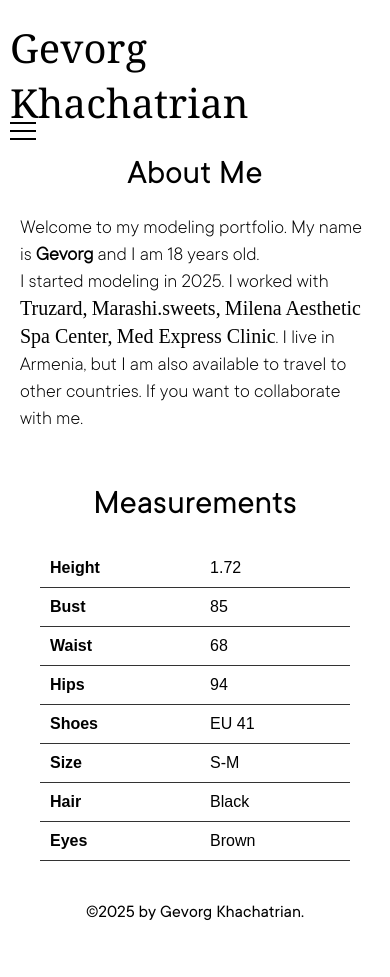
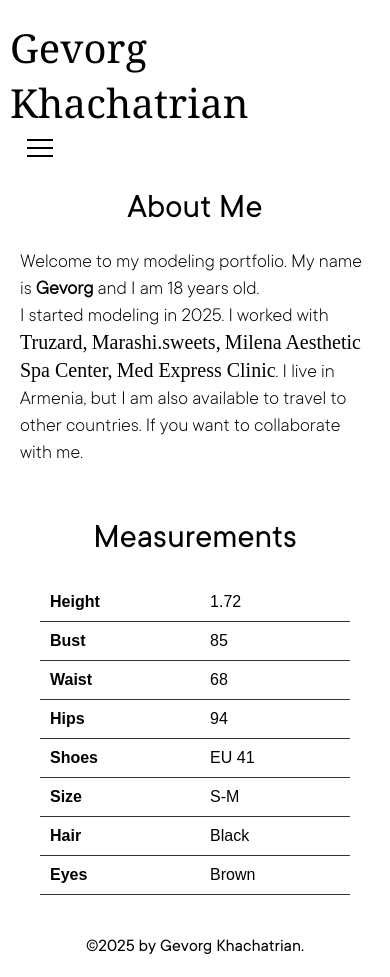
Before and after one commit to Karapetyan-Vahe/gevorg_cv, a plain HTML site: page about.html in a window 390 px wide. Before the commit the page ends 943 px from the top, so only its background shows below. Drawn offline with Linux system fonts and the light colour scheme.

Commit message:
Update style.css

```diff
--- a/css/style.css
+++ b/css/style.css
@@ -684,6 +684,7 @@ footer {
   .header .header__hamburger-div {
     display: block;
     cursor: pointer;
+    padding: 17px;
   }
   .header .header__hamburger-div .header__hamburger-menu {
     margin-right: 15px;
```
